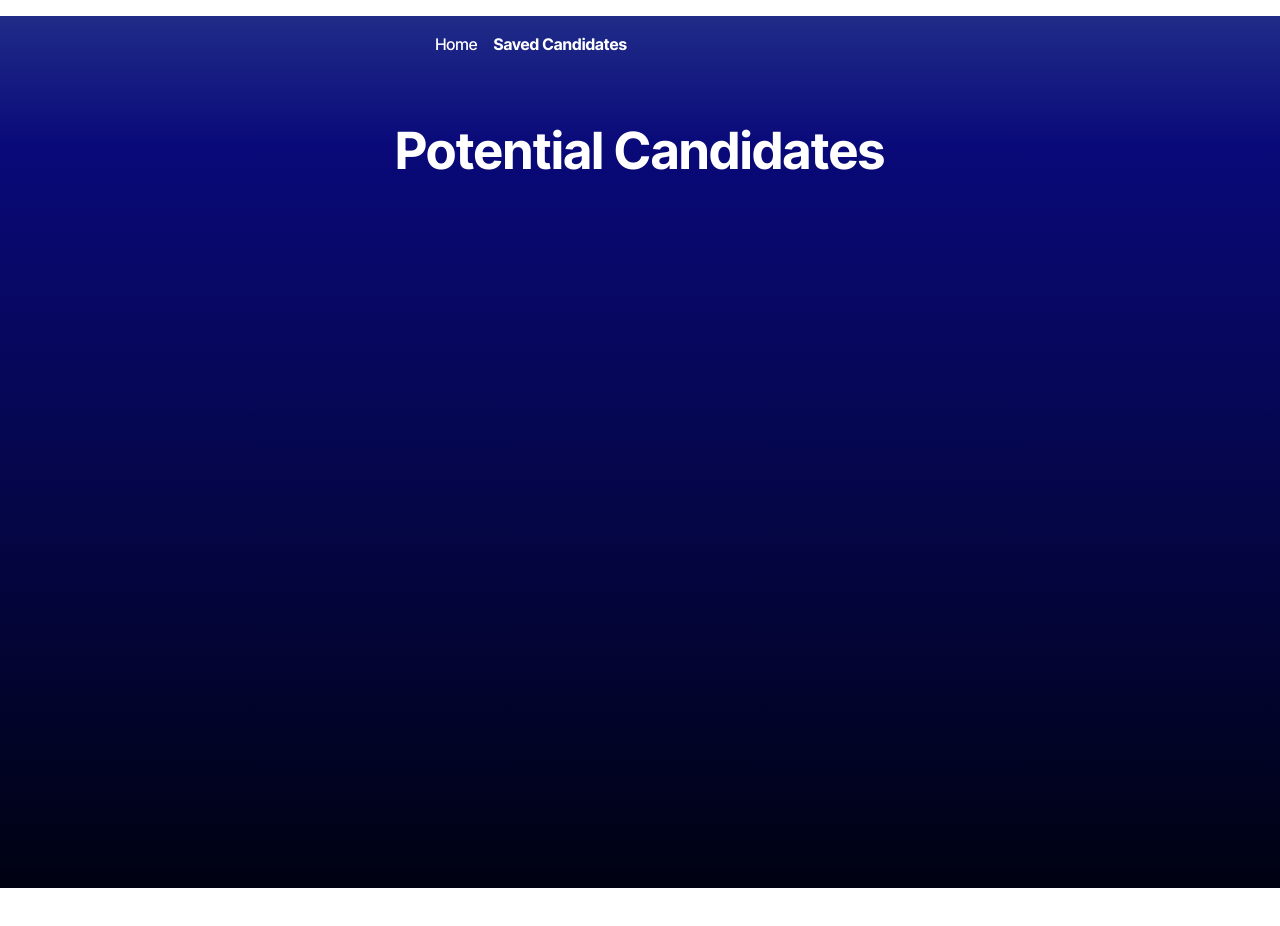
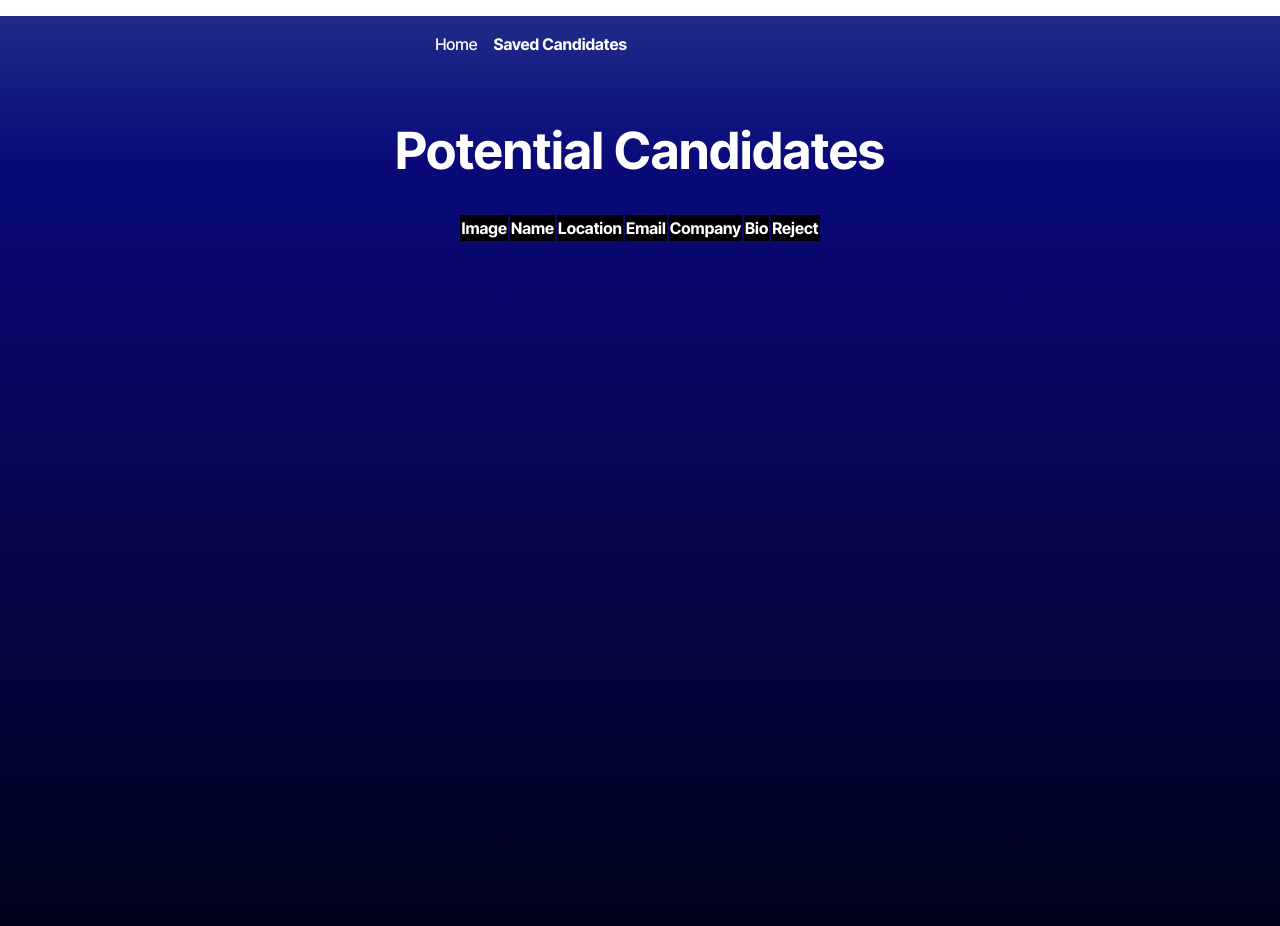
Before and after one commit to ZVKubajak/candidate-search-application, a React (Vite) app: page /SavedCandidates in a window 1280 px wide. Shown: the top 926 px of the page. Before the commit the page ends 888 px from the top, so only its background shows below. Built offline with nearby package versions, Linux system fonts and the light colour scheme.

Commit message:
Created Table for SavedCandidates.tsx and Added Basic CSS

```diff
--- /dev/null
+++ b/src/pages/SavedCandidates.css
@@ -0,0 +1,8 @@
+.user-row {
+  height: 100px;
+}
+
+.user-image {
+  height: 50px;
+  border-radius: 25px;
+}
--- a/src/pages/SavedCandidates.tsx
+++ b/src/pages/SavedCandidates.tsx
@@ -1,7 +1,57 @@
+import { Candidate } from "../interfaces/Candidate.interface.tsx";
+
+import "./SavedCandidates.css"
+
 const SavedCandidates = () => {
+  let users: Candidate[] = [];
+
+  const savedUsers = localStorage.getItem('savedUsers');
+  if (savedUsers) {
+    users = JSON.parse(savedUsers);
+    console.log(users);
+  }
+
+  const rows: JSX.Element[] = [];
+  users.forEach((user, index) => {
+    rows.push(
+      <tr className="user-row" key={index}>
+        <td>
+          <img className="user-image" src={`${user.avatar_url}`} alt="No image found." />
+        </td>
+        <td>{user.login}</td>
+        <td>{user.location}</td>
+        <td>{user.email}</td>
+        <td>{user.company}</td>
+        <td>{user.bio}</td>
+        <td>
+          <button>Reject</button>
+        </td>
+      </tr>
+    );
+  });
+
   return (
     <>
       <h1>Potential Candidates</h1>
+
+      <main>
+        <table>
+          <thead>
+            <tr>
+              <th>Image</th>
+              <th>Name</th>
+              <th>Location</th>
+              <th>Email</th>
+              <th>Company</th>
+              <th>Bio</th>
+              <th>Reject</th>
+            </tr>
+          </thead>
+          <tbody>
+            {rows}
+          </tbody>
+        </table>
+      </main>
     </>
   );
 };
```
